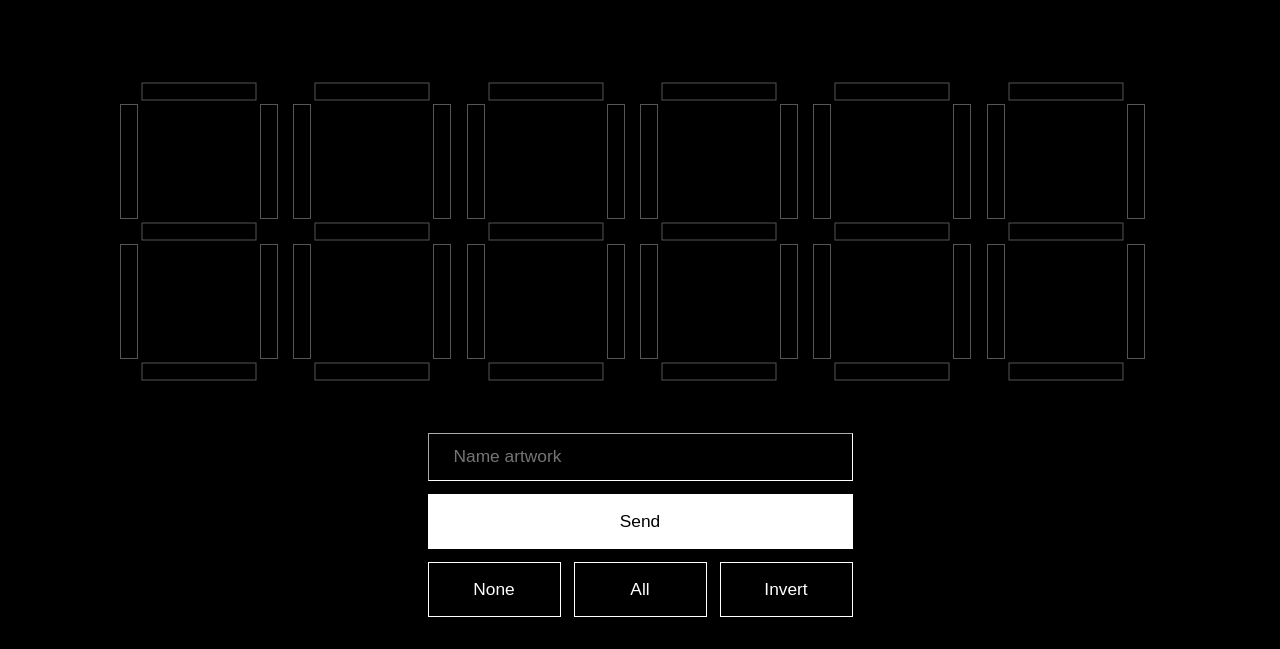
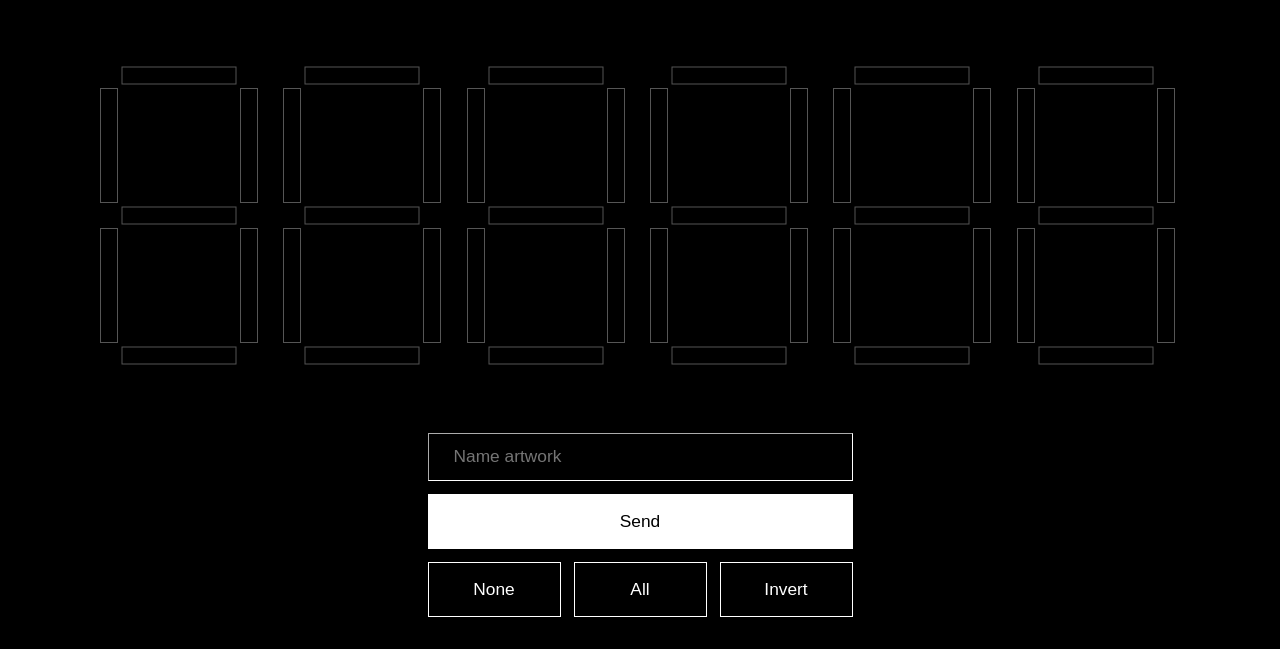
Before and after one commit to yochem/cfm, a Flask app: page /create.html in a window 1280 px wide. Shown: the part 88-737 px from the top of the page. Run offline with Flask 3, Linux system fonts and the light colour scheme; some libraries are stand-ins or nearby versions.

Commit message:
Input elements for the leds

```diff
--- a/server.py
+++ b/server.py
@@ -14,12 +14,33 @@ def artworks_list() -> str:
     return flask.render_template("artworks-list.html", artworks=artworks)
 
 
+@app.post("/artworks")
+def add_artwork() -> str:
+    print(flask.request.form.keys())
+
+    return empty_artwork()
+
+
+@app.get("/artworks/preset/empty")
+def empty_artwork() -> str:
+    on_offs = ["off"] * 42
+    return flask.render_template("led-matrix.html", config=on_offs)
+
+
+@app.get("/artworks/preset/full")
+def full_artwork() -> str:
+    on_offs = ["on"] * 42
+    return flask.render_template("led-matrix.html", config=on_offs)
+
+
 @app.get("/artworks/<int:conf>")
 def artwork_display(conf: int) -> str:
     bits = database.num_to_bitarray(conf)
     on_offs = ["on" if bit else "off" for bit in bits]
 
-    return flask.render_template("led-matrix.html", config=on_offs)
+    readonly = 'disabled' if 'readonly' in flask.request.args else ''
+
+    return flask.render_template("led-matrix.html", config=on_offs, disabled=readonly)
 
 
 @app.delete("/artworks/<int:conf>")
--- a/static/create.html
+++ b/static/create.html
@@ -24,39 +24,22 @@
 	</div>
 	<div id="knoppen">
 		<input id="naamVak" type="text" name="naam" placeholder="Name artwork"><br>
-    <button class="important" id="send" type="button" onclick="klikSend()">Send</button><br>
+		<button class="important" id="send" type="button" hx-post="/artworks" hx-target="#matrix"
+			hx-include="#matrix">Send</button><br>
 		<div class="thirds">
-      <button type="button" onclick="allOff()" hx-target="#matrix">None</button>
-      <button type="button" onclick="allOn()">All</button>
+			<button type="button" hx-get="/artworks/preset/empty" hx-target="#matrix">None</button>
+			<button type="button" hx-get="/artworks/preset/full" hx-target="#matrix">All</button>
 			<button type="button" onclick="negative()">Invert</button>
 		</div>
 	</div>
 </body>
 
 <script>
-  function toggleOnOff(el) {
-    el.classList.toggle('on');
-    el.classList.toggle('off');
-  }
-
 	function negative() {
 		for (tl of document.getElementsByClassName('tl')) {
-      toggleOnOff(tl);
-    }
-  }
-
-  function allOn() {
-    for (tl of document.getElementsByClassName('tl')) {
-      tl.classList.add('on');
-      tl.classList.remove('off');
-    }
-  }
-
-  function allOff() {
-    for (tl of document.getElementsByClassName('tl')) {
-      tl.classList.add('off');
-      tl.classList.remove('on');
+			tl.value = tl.value == 'on' ? 'off' : 'on';
 		}
 	}
 </script>
+
 </html>
--- a/static/css/styles.css
+++ b/static/css/styles.css
@@ -34,11 +34,13 @@ button.important:hover {
 }
 
 
-.tl.on {
+.tl {
 	background-color: #FFFFFF;
+	border: none;
+	color: transparent;
 }
 
-.tl.off {
+.tl[value='off'] {
 	box-sizing: border-box;
 	border-style: solid;
 	border-color: #555555;
--- a/static/index.html
+++ b/static/index.html
@@ -23,7 +23,7 @@
 
   <div id="kolomLinks">
     <img src="/img/logoCFM.svg" alt="Logo C.F.M.">
-    <div id="matrix" hx-get="/artworks/0" hx-trigger="load">
+    <div id="matrix" hx-get="/artworks/0?readonly" hx-trigger="load">
     </div>
     <a href="/create.html"><button class="important" id="createNew" type="button">Create new</button></a>
 
--- a/templates/led-matrix.html
+++ b/templates/led-matrix.html
@@ -1,56 +1,61 @@
-<div id="matrix">
 <div class="digit" id="first">
-		<div class="tl {{ config[0] }} upper" id="T0" onclick="toggleOnOff(this)"></div>
-		<div class="tl {{ config[1] }} upright" id="T1" onclick="toggleOnOff(this)"></div>
-		<div class="tl {{ config[2] }} lowright" id="T" onclick="toggleOnOff(this)"></div>
-		<div class="tl {{ config[3] }} lower" id="T3" onclick="toggleOnOff(this)"></div>
-		<div class="tl {{ config[4] }} lowleft" id="T4" onclick="toggleOnOff(this)"></div>
-		<div class="tl {{ config[5] }} upleft" id="T5" onclick="toggleOnOff(this)"></div>
-		<div class="tl {{ config[6] }} middle" id="T6" onclick="toggleOnOff(this)"></div>
+	<input type="button" class="tl upper" value="{{ config[0] }}" name="T0" {{ disabled }}>
+	<input type="button" class="tl upright" value="{{ config[1] }}" name="T1" {{ disabled }}>
+	<input type="button" class="tl lowright" value="{{ config[2] }}" name="T2" {{ disabled }}>
+	<input type="button" class="tl lower" value="{{ config[3] }}" name="T3" {{ disabled }}>
+	<input type="button" class="tl lowleft" value="{{ config[4] }}" name="T4" {{ disabled }}>
+	<input type="button" class="tl upleft" value="{{ config[5] }}" name="T5" {{ disabled }}>
+	<input type="button" class="tl middle" value="{{ config[6] }}" name="T6" {{ disabled }}>
 </div>
 <div class="digit" id="second">
-		<div class="tl {{ config[7] }} upper" id="T7" onclick="toggleOnOff(this)"></div>
-		<div class="tl {{ config[8] }} upright" id="T8" onclick="toggleOnOff(this)"></div>
-		<div class="tl {{ config[9] }} lowright" id="T9" onclick="toggleOnOff(this)"></div>
-		<div class="tl {{ config[10] }} lower" id="T10" onclick="toggleOnOff(this)"></div>
-		<div class="tl {{ config[11] }} lowleft" id="T11" onclick="toggleOnOff(this)"></div>
-		<div class="tl {{ config[12] }} upleft" id="T1" onclick="toggleOnOff(this)"></div>
-		<div class="tl {{ config[13] }} middle" id="T13" onclick="toggleOnOff(this)"></div>
+	<input type="button" class="tl upper" value="{{ config[7] }}" name="T7" {{ disabled }}>
+	<input type="button" class="tl upright" value="{{ config[8] }}" name="T8" {{ disabled }}>
+	<input type="button" class="tl lowright" value="{{ config[9] }}" name="T9" {{ disabled }}>
+	<input type="button" class="tl lower" value="{{ config[10] }}" name="T10" {{ disabled }}>
+	<input type="button" class="tl lowleft" value="{{ config[11] }}" name="T11" {{ disabled }}>
+	<input type="button" class="tl upleft" value="{{ config[12] }}" name="T1" {{ disabled }}>
+	<input type="button" class="tl middle" value="{{ config[13] }}" name="T13" {{ disabled }}>
 </div>
 <div class="digit" id="third">
-		<div class="tl {{ config[14] }} upper" id="T14" onclick="toggleOnOff(this)"></div>
-		<div class="tl {{ config[15] }} upright" id="T15" onclick="toggleOnOff(this)"></div>
-		<div class="tl {{ config[16] }} lowright" id="T16" onclick="toggleOnOff(this)"></div>
-		<div class="tl {{ config[17] }} lower" id="T17" onclick="toggleOnOff(this)"></div>
-		<div class="tl {{ config[18] }} lowleft" id="T18" onclick="toggleOnOff(this)"></div>
-		<div class="tl {{ config[19] }} upleft" id="T19" onclick="toggleOnOff(this)"></div>
-		<div class="tl {{ config[20] }} middle" id="T20" onclick="toggleOnOff(this)"></div>
+	<input type="button" class="tl upper" value="{{ config[14] }}" name="T14" {{ disabled }}>
+	<input type="button" class="tl upright" value="{{ config[15] }}" name="T15" {{ disabled }}>
+	<input type="button" class="tl lowright" value="{{ config[16] }}" name="T16" {{ disabled }}>
+	<input type="button" class="tl lower" value="{{ config[17] }}" name="T17" {{ disabled }}>
+	<input type="button" class="tl lowleft" value="{{ config[18] }}" name="T18" {{ disabled }}>
+	<input type="button" class="tl upleft" value="{{ config[19] }}" name="T19" {{ disabled }}>
+	<input type="button" class="tl middle" value="{{ config[20] }}" name="T20" {{ disabled }}>
 </div>
-	<div class="digit" id="fourth">
-		<div class="tl {{ config[21] }} upper" id="T21" onclick="toggleOnOff(this)"></div>
-		<div class="tl {{ config[22] }} upright" id="T2" onclick="toggleOnOff(this)"></div>
-		<div class="tl {{ config[23] }} lowright" id="T23" onclick="toggleOnOff(this)"></div>
-		<div class="tl {{ config[24] }} lower" id="T24" onclick="toggleOnOff(this)"></div>
-		<div class="tl {{ config[25] }} lowleft" id="T25" onclick="toggleOnOff(this)"></div>
-		<div class="tl {{ config[26] }} upleft" id="T26" onclick="toggleOnOff(this)"></div>
-		<div class="tl {{ config[27] }} middle" id="T27" onclick="toggleOnOff(this)"></div>
+<div class="digit" id="fourth" {{ disabled }}>
+	<input type="button" class="tl upper" value="{{ config[21] }}" name="T21" {{ disabled }}>
+	<input type="button" class="tl upright" value="{{ config[22] }}" name="T2" {{ disabled }}>
+	<input type="button" class="tl lowright" value="{{ config[23] }}" name="T23" {{ disabled }}>
+	<input type="button" class="tl lower" value="{{ config[24] }}" name="T24" {{ disabled }}>
+	<input type="button" class="tl lowleft" value="{{ config[25] }}" name="T25" {{ disabled }}>
+	<input type="button" class="tl upleft" value="{{ config[26] }}" name="T26" {{ disabled }}>
+	<input type="button" class="tl middle" value="{{ config[27] }}" name="T27" {{ disabled }}>
 </div>
-	<div class="digit" id="fifth">
-		<div class="tl {{ config[28] }} upper" id="T28" onclick="toggleOnOff(this)"></div>
-		<div class="tl {{ config[29] }} upright" id="T29" onclick="toggleOnOff(this)"></div>
-		<div class="tl {{ config[30] }} lowright" id="T30" onclick="toggleOnOff(this)"></div>
-		<div class="tl {{ config[31] }} lower" id="T31" onclick="toggleOnOff(this)"></div>
-		<div class="tl {{ config[32] }} lowleft" id="T3" onclick="toggleOnOff(this)"></div>
-		<div class="tl {{ config[33] }} upleft" id="T33" onclick="toggleOnOff(this)"></div>
-		<div class="tl {{ config[34] }} middle" id="T34" onclick="toggleOnOff(this)"></div>
+<div class="digit" id="fifth" {{ disabled }}>
+	<input type="button" class="tl upper" value="{{ config[28] }}" name="T28" {{ disabled }}>
+	<input type="button" class="tl upright" value="{{ config[29] }}" name="T29" {{ disabled }}>
+	<input type="button" class="tl lowright" value="{{ config[30] }}" name="T30" {{ disabled }}>
+	<input type="button" class="tl lower" value="{{ config[31] }}" name="T31" {{ disabled }}>
+	<input type="button" class="tl lowleft" value="{{ config[32] }}" name="T3" {{ disabled }}>
+	<input type="button" class="tl upleft" value="{{ config[33] }}" name="T33" {{ disabled }}>
+	<input type="button" class="tl middle" value="{{ config[34] }}" name="T34" {{ disabled }}>
 </div>
-	<div class="digit" id="sixth">
-		<div class="tl {{ config[35] }} upper" id="T35" onclick="toggleOnOff(this)"></div>
-		<div class="tl {{ config[36] }} upright" id="T36" onclick="toggleOnOff(this)"></div>
-		<div class="tl {{ config[37] }} lowright" id="T37" onclick="toggleOnOff(this)"></div>
-		<div class="tl {{ config[38] }} lower" id="T38" onclick="toggleOnOff(this)"></div>
-		<div class="tl {{ config[39] }} lowleft" id="T39" onclick="toggleOnOff(this)"></div>
-		<div class="tl {{ config[40] }} upleft" id="T40" onclick="toggleOnOff(this)"></div>
-		<div class="tl {{ config[41] }} middle" id="T41" onclick="toggleOnOff(this)"></div>
+<div class="digit" id="sixth" {{ disabled }}>
+	<input type="button" class="tl upper" value="{{ config[35] }}" name="T35" {{ disabled }}>
+	<input type="button" class="tl upright" value="{{ config[36] }}" name="T36" {{ disabled }}>
+	<input type="button" class="tl lowright" value="{{ config[37] }}" name="T37" {{ disabled }}>
+	<input type="button" class="tl lower" value="{{ config[38] }}" name="T38" {{ disabled }}>
+	<input type="button" class="tl lowleft" value="{{ config[39] }}" name="T39" {{ disabled }}>
+	<input type="button" class="tl upleft" value="{{ config[40] }}" name="T40" {{ disabled }}>
+	<input type="button" class="tl middle" value="{{ config[41] }}" name="T41" {{ disabled }}>
 </div>
-</div>
+<script>
+	for (button of document.querySelectorAll('.tl')) {
+		button.addEventListener("click", function () {
+			this.value = this.value == 'on' ? 'off' : 'on';
+		});
+	}
+</script>
```
Lines whose indentation alone changed are shown as unchanged.
